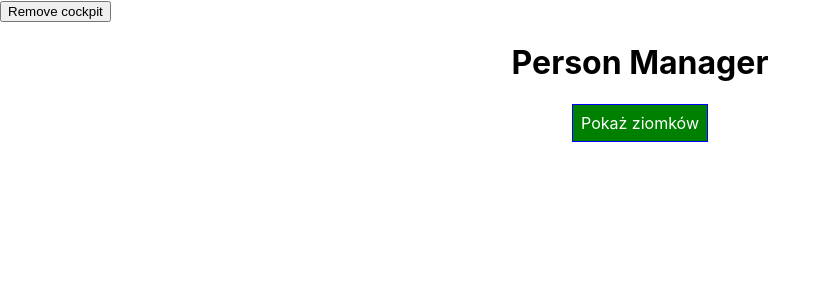
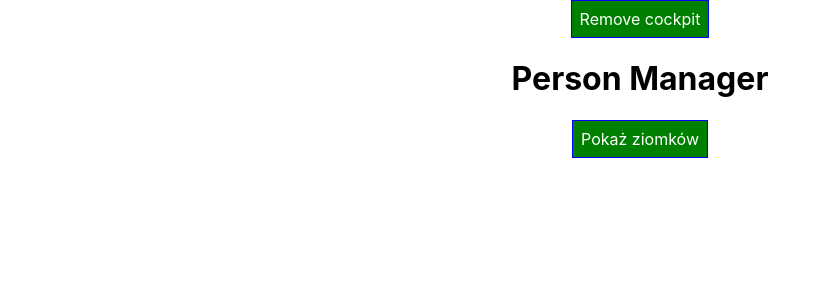
Before and after one commit to MaciejUberna/ReactExercises, a React (Create React App) app: page / in a window 1280 px wide. Shown: the top 300 px of the page, without its empty margins (0-831 px from the left). Built offline with nearby package versions, Linux system fonts and the light colour scheme.

Commit message:
Hi order component with jsx code that adds something

```diff
--- /dev/null
+++ b/src/components/hoc/WithComponent.js
@@ -0,0 +1,13 @@
+import React from 'react';
+
+const withClass = props => (
+
+    <div className={props.classes}>
+
+    {props.children}
+
+    </div>
+
+);
+
+export default withClass;
--- a/src/containers/App.js
+++ b/src/containers/App.js
@@ -1,6 +1,8 @@
 import React, { Component } from 'react';
 import Persons from '../components/Persons/Persons';
 import Cockpit from '../components/Cockpit/Cockpit';
+import WithComponent from '../components/hoc/WithComponent';
+import classes from './App.module.css';
 
 
 class App extends Component {
@@ -118,7 +120,7 @@ class App extends Component {
       </div>);
 
     return (
-          <div>
+          <WithComponent classes={classes.App}>
             <button onClick={
               () => {this.setState({showCockpit: false})}
             }>
@@ -133,7 +135,7 @@ class App extends Component {
               {/* {multiplePersons} */}
             </Cockpit> : null }
             {this.state.personState !== 'hiddenPersons' ? [multiplePersons] : null}
-          </div>
+          </WithComponent>
     );
   }
 }
```
